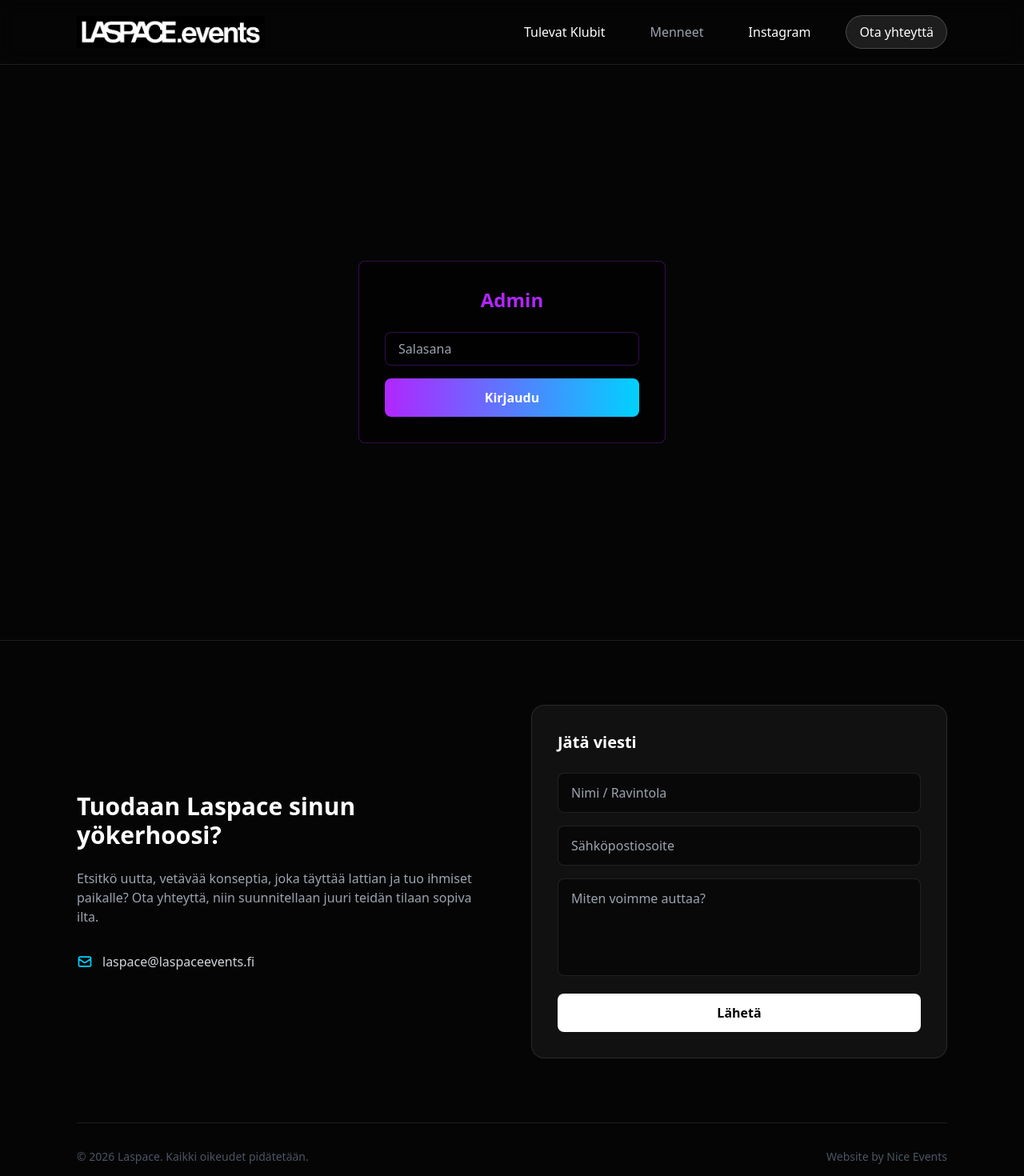
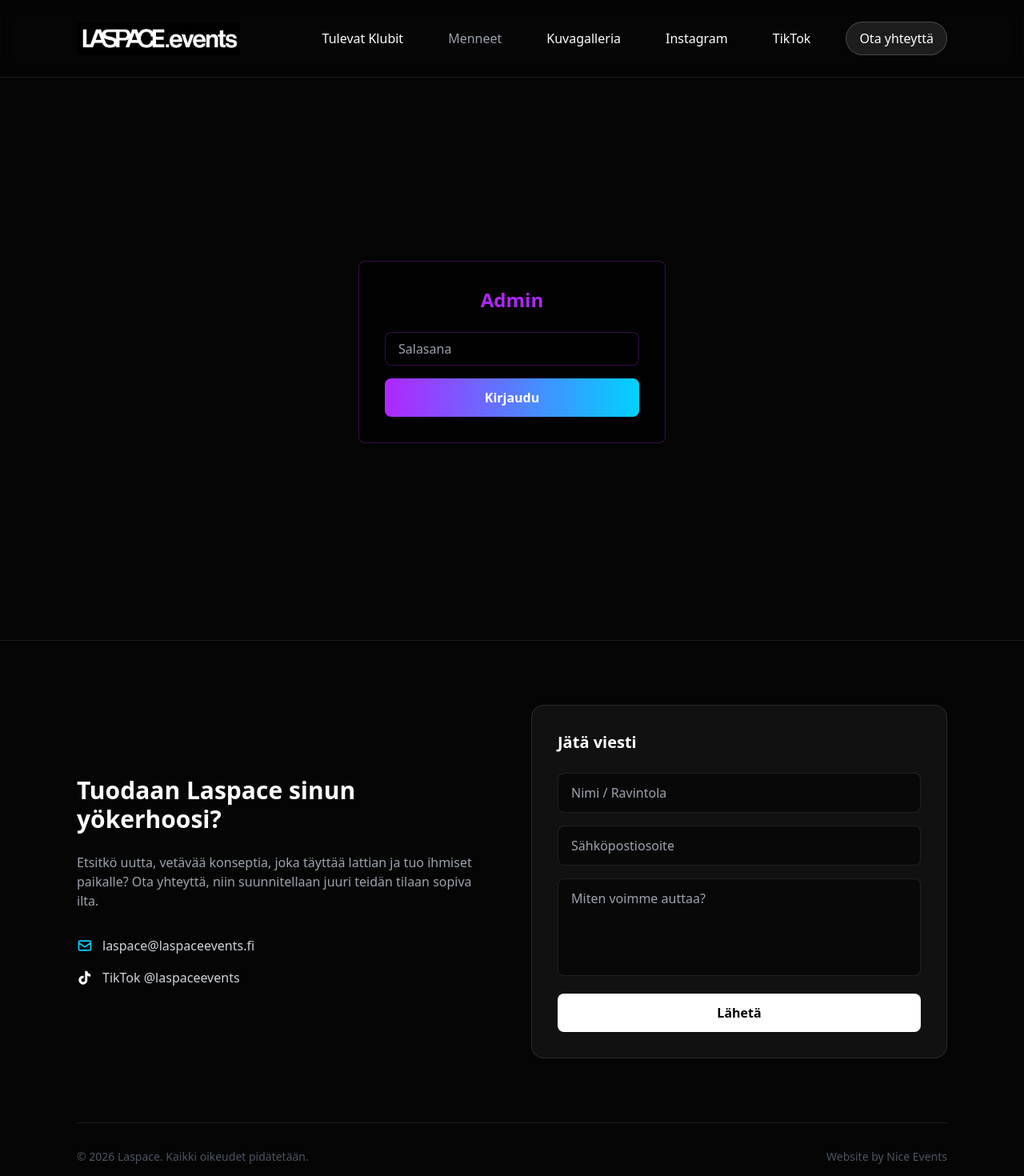
Before and after one commit to djsnabu/laspace, a Next.js app: page /admin in a window 1280 px wide. Shown: the top 1470 px of the page at 80% size. Built offline with nearby package versions, Linux system fonts and the light colour scheme.

Commit message:
feat: add gallery section and social links

```diff
--- a/app/layout.tsx
+++ b/app/layout.tsx
@@ -4,6 +4,7 @@ import Navbar from "@/components/Navbar";
 import Footer from "@/components/Footer";
 
 export const metadata: Metadata = {
+  metadataBase: new URL("https://laspaceevents.fi"),
   title: "Laspace | Klubeja yökerhoihin",
   description:
     "Laspace tuo yökerhoihin unohtumattomat klubikonseptit, huippu-DJ:t ja täydellisen viban. Ota yhteyttä ja suunnitellaan ilta.",
--- a/app/page.tsx
+++ b/app/page.tsx
@@ -1,6 +1,7 @@
 import Hero from "@/components/Hero";
 import EventList from "@/components/EventList";
 import Newsletter from "@/components/Newsletter";
+import Gallery from "@/components/Gallery";
 
 export const dynamic = "force-dynamic";
 
@@ -13,6 +14,12 @@ const InstagramIcon = () => (
 const FacebookIcon = () => (
   <svg className="w-6 h-6" viewBox="0 0 24 24" fill="currentColor">
     <path d="M24 12.073c0-6.627-5.373-12-12-12s-12 5.373-12 12c0 5.99 4.388 10.954 10.125 11.854v-8.385H7.078v-3.47h3.047V9.43c0-3.007 1.792-4.669 4.533-4.669 1.312 0 2.686.235 2.686.235v2.953H15.83c-1.491 0-1.956.925-1.956 1.874v2.25h3.328l-.532 3.47h-2.796v8.385C19.612 23.027 24 18.062 24 12.073z" />
+  </svg>
+);
+
+const TikTokIcon = () => (
+  <svg className="w-6 h-6" viewBox="0 0 24 24" fill="currentColor" aria-hidden="true">
+    <path d="M19.59 6.69a4.83 4.83 0 0 1-3.77-4.25V2h-3.45v13.67a2.89 2.89 0 0 1-5.2 1.74 2.89 2.89 0 0 1 2.31-4.64c.3 0 .59.05.86.14V9.4a6.34 6.34 0 0 0-1-.08A6.33 6.33 0 0 0 5 20.39a6.34 6.34 0 0 0 10.86-4.43V8.96a8.16 8.16 0 0 0 4.77 1.52V7.03c-.35 0-.7-.04-1.04-.34Z" />
   </svg>
 );
 
@@ -47,6 +54,9 @@ export default function Home() {
         </div>
       </section>
 
+      {/* Gallery */}
+      <Gallery />
+
       {/* Newsletter */}
       <Newsletter />
 
@@ -79,6 +89,15 @@ export default function Home() {
               <FacebookIcon />
               Facebook
             </a>
+            <a
+              href="https://www.tiktok.com/@laspaceevents"
+              target="_blank"
+              rel="noopener noreferrer"
+              className="inline-flex items-center gap-3 bg-white text-black font-bold py-4 px-10 rounded-full hover:scale-105 transition-transform shadow-lg text-lg"
+            >
+              <TikTokIcon />
+              TikTok
+            </a>
           </div>
         </div>
       </section>
--- a/components/Footer.tsx
+++ b/components/Footer.tsx
@@ -49,6 +49,17 @@ export default function Footer() {
                   <path strokeLinecap="round" strokeLinejoin="round" strokeWidth={2} d="M3 8l7.89 5.26a2 2 0 002.22 0L21 8M5 19h14a2 2 0 002-2V7a2 2 0 00-2-2H5a2 2 0 00-2 2v10a2 2 0 002 2z" />
                 </svg>
                 laspace@laspaceevents.fi
+              </a>
+              <a
+                href="https://www.tiktok.com/@laspaceevents"
+                target="_blank"
+                rel="noopener noreferrer"
+                className="flex items-center hover:text-white transition-colors"
+              >
+                <svg className="w-5 h-5 mr-3 text-white" viewBox="0 0 24 24" fill="currentColor" aria-hidden="true">
+                  <path d="M19.59 6.69a4.83 4.83 0 0 1-3.77-4.25V2h-3.45v13.67a2.89 2.89 0 0 1-5.2 1.74 2.89 2.89 0 0 1 2.31-4.64c.3 0 .59.05.86.14V9.4a6.34 6.34 0 0 0-1-.08A6.33 6.33 0 0 0 5 20.39a6.34 6.34 0 0 0 10.86-4.43V8.96a8.16 8.16 0 0 0 4.77 1.52V7.03c-.35 0-.7-.04-1.04-.34Z" />
+                </svg>
+                TikTok @laspaceevents
               </a>
             </div>
           </div>
--- /dev/null
+++ b/components/Gallery.tsx
@@ -0,0 +1,82 @@
+const galleryItems = [
+  {
+    title: "Hollaback",
+    subtitle: "Freetime · tunnelmakuvia tulossa",
+    image: "/api/images/1782143689934.png",
+  },
+  {
+    title: "Laspace Events Live",
+    subtitle: "Keikat, DJ:t ja yleisö",
+    image: "/api/images/1782143933610.png",
+  },
+  {
+    title: "Klubi-illat",
+    subtitle: "Parhaat hetket tanssilattialta",
+    image: "/assets/hero.jpg",
+  },
+  {
+    title: "DJ-vibat",
+    subtitle: "Laspace Events DJ:t",
+    image: "/assets/hero.jpg",
+  },
+  {
+    title: "Yleisö",
+    subtitle: "Energia ja fiilis",
+    image: "/api/images/1782143689934.png",
+  },
+  {
+    title: "Menneet tapahtumat",
+    subtitle: "Lisää kuvia päivitetään pian",
+    image: "/api/images/1782143933610.png",
+  },
+];
+
+export default function Gallery() {
+  return (
+    <section id="gallery" className="py-24 relative z-20 border-t border-white/5 bg-black/40">
+      <div className="max-w-6xl mx-auto px-4 sm:px-6 lg:px-8">
+        <div className="text-center mb-14">
+          <p className="text-sm uppercase tracking-[0.35em] text-neon-blue mb-4">Laspace moments</p>
+          <h2 className="text-4xl md:text-6xl font-black mb-5 uppercase tracking-tight">Kuvagalleria</h2>
+          <div className="w-24 h-1 bg-gradient-to-r from-neon-blue to-neon-purple mx-auto mb-6" />
+          <p className="max-w-2xl mx-auto text-gray-400">
+            Kuvia ja tunnelmia Laspace Eventsin klubi-illoista. Lisäämme tänne menneiden tapahtumien kuvia sitä mukaa,
+            kun kuvamateriaalia saadaan mukaan sivulle.
+          </p>
+        </div>
+
+        <div className="grid grid-cols-1 sm:grid-cols-2 lg:grid-cols-3 gap-5 md:gap-6">
+          {galleryItems.map((item, index) => (
+            <article
+              key={`${item.title}-${index}`}
+              className="group relative h-64 overflow-hidden bg-space-gray border border-white/10 hover:border-neon-purple/60 transition-all duration-300"
+            >
+              <div
+                className="absolute inset-0 bg-cover bg-center transition-transform duration-700 group-hover:scale-110"
+                style={{ backgroundImage: `url('${item.image}')` }}
+              />
+              <div className="absolute inset-0 bg-gradient-to-t from-black via-black/35 to-transparent" />
+              <div className="absolute inset-0 bg-neon-purple/0 group-hover:bg-neon-purple/10 transition-colors duration-300" />
+              <div className="absolute left-5 right-5 bottom-5">
+                <p className="text-xs uppercase tracking-[0.25em] text-neon-blue mb-2">Kuva {String(index + 1).padStart(2, "0")}</p>
+                <h3 className="text-2xl font-bold text-white drop-shadow-lg">{item.title}</h3>
+                <p className="text-sm text-gray-300 mt-1">{item.subtitle}</p>
+              </div>
+            </article>
+          ))}
+        </div>
+
+        <div className="text-center mt-10">
+          <a
+            href="https://www.instagram.com/laspaceevents/"
+            target="_blank"
+            rel="noopener noreferrer"
+            className="inline-flex items-center justify-center rounded-full border border-white/20 px-6 py-3 font-bold text-white hover:border-neon-blue hover:text-neon-blue transition-colors"
+          >
+            Katso lisää Instagramista @laspaceevents
+          </a>
+        </div>
+      </div>
+    </section>
+  );
+}
--- a/components/Navbar.tsx
+++ b/components/Navbar.tsx
@@ -10,10 +10,17 @@ export default function Navbar() {
   return (
     <nav className="fixed w-full z-50 bg-space-black/80 backdrop-blur-md border-b border-white/10">
       <div className="max-w-6xl mx-auto px-4 sm:px-6 lg:px-8">
-        <div className="flex justify-between items-center h-20">
+        <div className="flex justify-between items-center h-24">
           <div className="flex-shrink-0">
             <Link href="/">
-              <Image src="/assets/logo-white.png" alt="Laspace" width={120} height={40} className="h-10 w-auto" />
+              <Image
+                src="/assets/laspace-events-logo-full.jpg"
+                alt="Laspace Events"
+                width={1120}
+                height={220}
+                priority
+                className="h-8 md:h-10 w-auto max-w-[260px] object-contain"
+              />
             </Link>
           </div>
           <div className="hidden md:block">
@@ -24,8 +31,14 @@ export default function Navbar() {
               <a href="#past-events" className="hover:text-gray-300 transition-colors px-3 py-2 rounded-md font-medium text-gray-400">
                 Menneet
               </a>
+              <a href="#gallery" className="hover:text-neon-blue transition-colors px-3 py-2 rounded-md font-medium">
+                Kuvagalleria
+              </a>
               <a href="#instagram" className="hover:text-neon-purple transition-colors px-3 py-2 rounded-md font-medium">
                 Instagram
+              </a>
+              <a href="https://www.tiktok.com/@laspaceevents" target="_blank" rel="noopener noreferrer" className="hover:text-white transition-colors px-3 py-2 rounded-md font-medium">
+                TikTok
               </a>
               <a href="#contact" className="bg-white/10 hover:bg-white/20 border border-white/20 transition-all px-4 py-2 rounded-full font-medium">
                 Ota yhteyttä
@@ -60,8 +73,14 @@ export default function Navbar() {
           <a href="#past-events" onClick={() => setOpen(false)} className="block hover:text-gray-300 transition-colors py-2 font-medium text-gray-400">
             Menneet
           </a>
+          <a href="#gallery" onClick={() => setOpen(false)} className="block hover:text-neon-blue transition-colors py-2 font-medium">
+            Kuvagalleria
+          </a>
           <a href="#instagram" onClick={() => setOpen(false)} className="block hover:text-neon-purple transition-colors py-2 font-medium">
             Instagram
+          </a>
+          <a href="https://www.tiktok.com/@laspaceevents" target="_blank" rel="noopener noreferrer" onClick={() => setOpen(false)} className="block hover:text-white transition-colors py-2 font-medium">
+            TikTok
           </a>
           <a href="#contact" onClick={() => setOpen(false)} className="block bg-white/10 hover:bg-white/20 border border-white/20 transition-all px-4 py-2 rounded-full font-medium text-center">
             Ota yhteyttä
```
Also changed, not shown: public/assets/laspace-events-logo-full.jpg (added).
